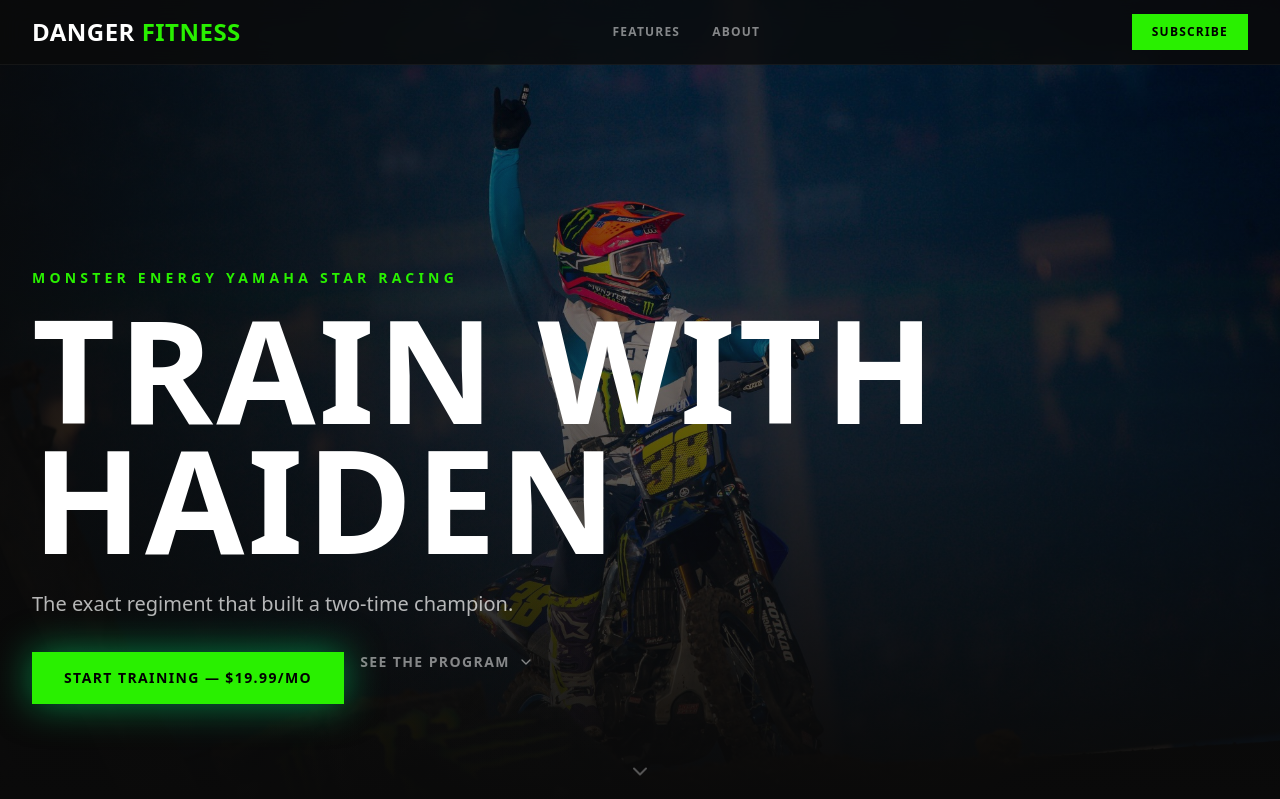
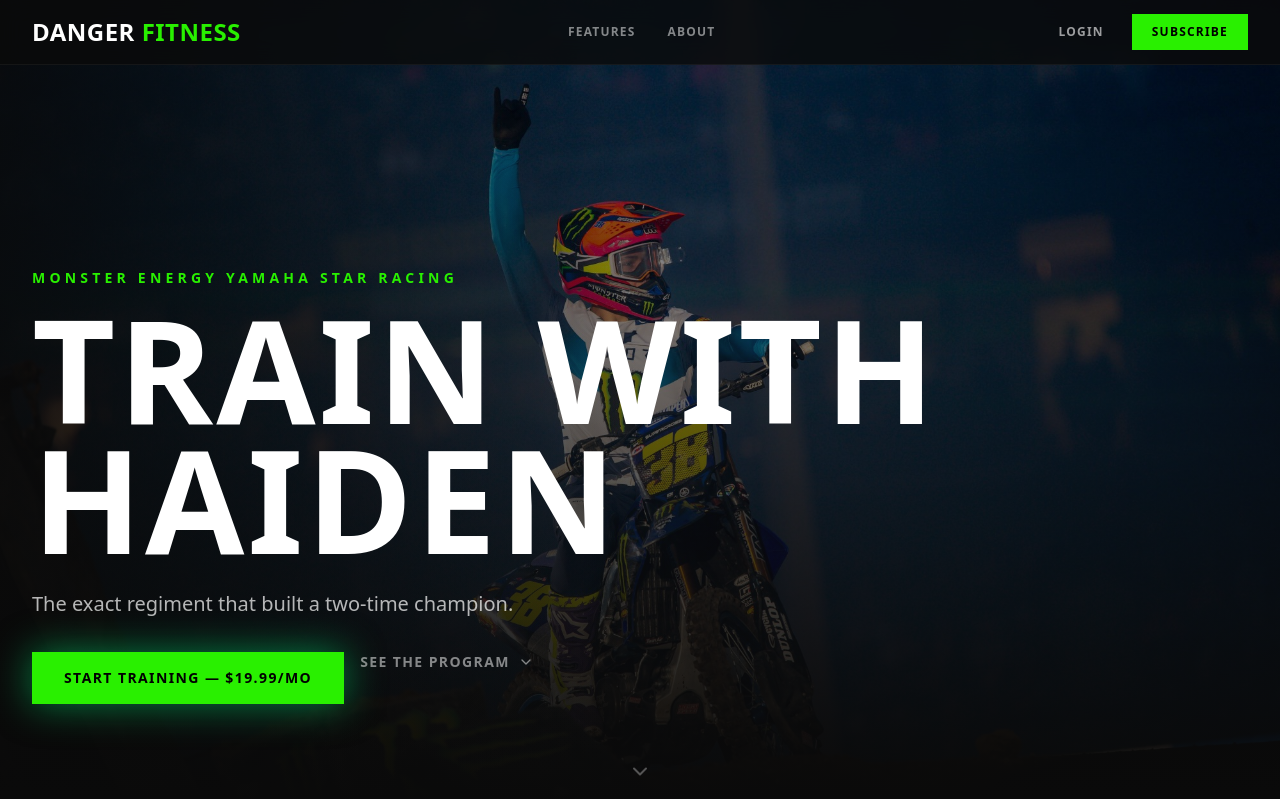
Before and after one commit to GT-Product-Studio/deegan-fitness, a Next.js app: page / in a window 1280 px wide. Shown: the top 799 px of the page. Built offline with nearby package versions, Linux system fonts and the light colour scheme.

Commit message:
Add Login button to homepage nav

```diff
--- a/app/page.tsx
+++ b/app/page.tsx
@@ -38,12 +38,20 @@
               </Link>
             ))}
           </div>
+          <div className="flex items-center gap-3">
+            <Link
+              href="/login"
+              className="text-xs font-bold tracking-widest uppercase text-white/60 hover:text-white transition px-4 py-2.5"
+            >
+              Login
+            </Link>
             <Link
               href="/checkout"
               className="bg-primary text-black px-5 py-2.5 text-xs font-bold tracking-widest uppercase hover:bg-primary-dark transition"
             >
               Subscribe
             </Link>
+          </div>
         </div>
       </nav>
 
```
Lines whose indentation alone changed are shown as unchanged.
